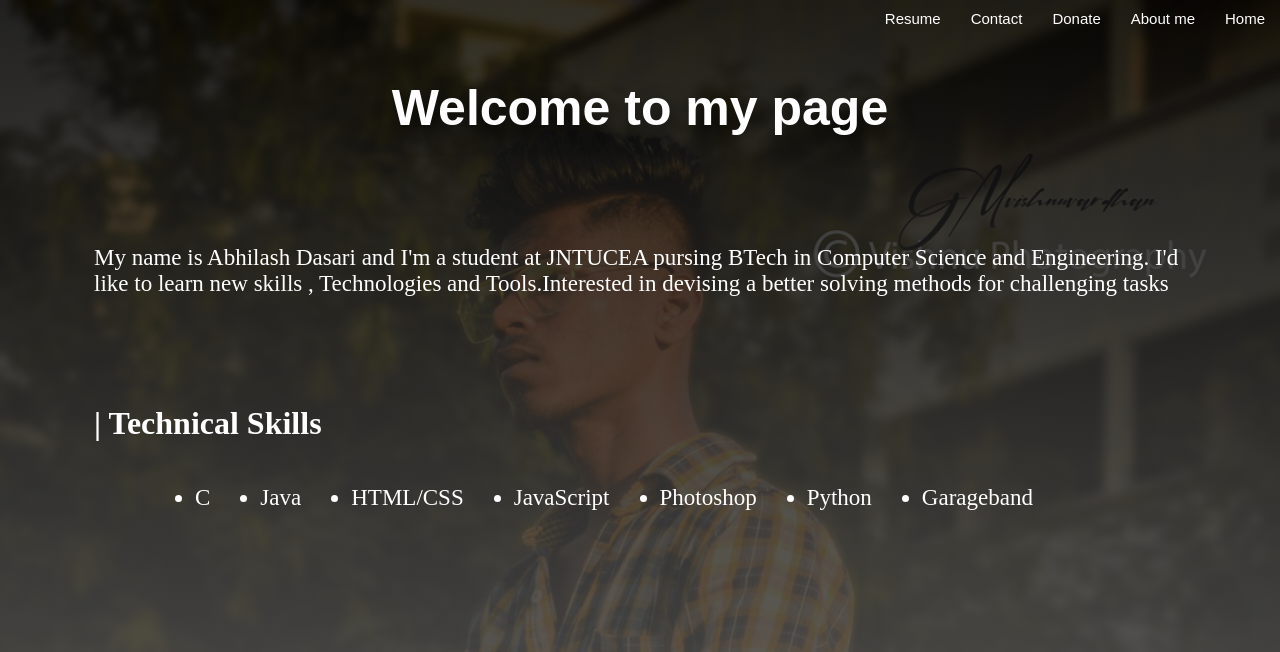
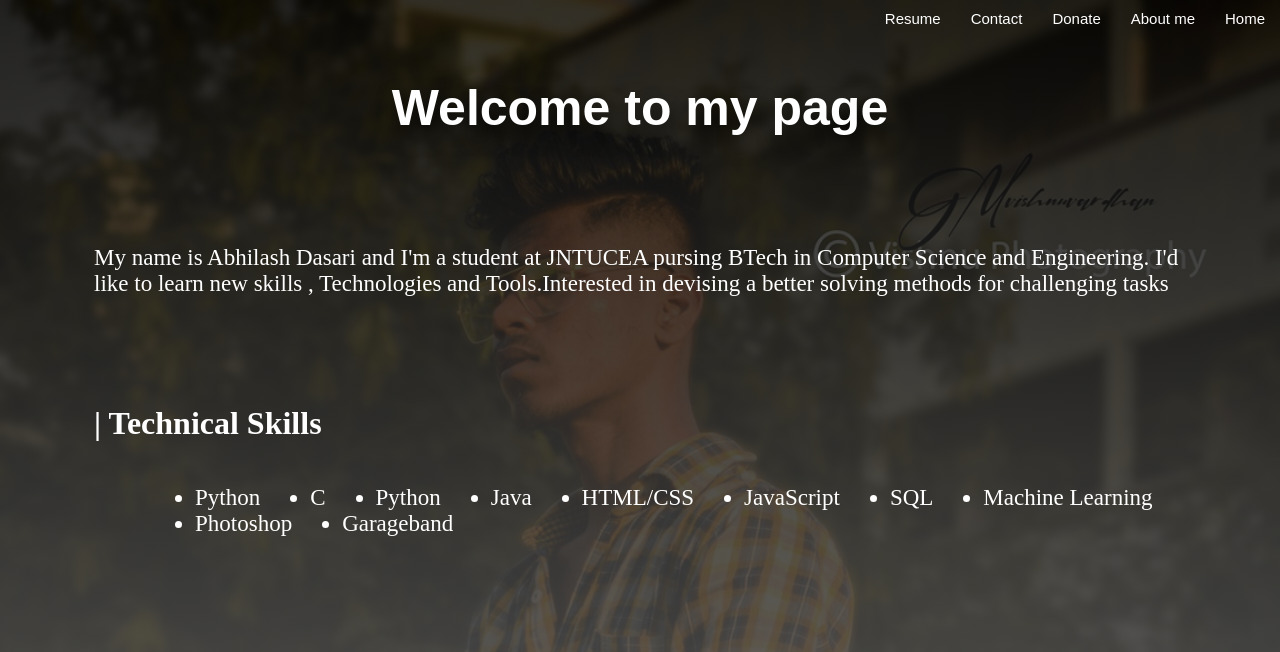
Before and after one commit to AbhilashDasari01/portfolio, a plain HTML site: page resources/html/aboutme.html in a window 1280 px wide. Shown: the top 652 px of the page. Drawn offline with Linux system fonts and the light colour scheme; a script that the page names is missing.

Commit message:
Update aboutme.html

```diff
--- a/resources/html/aboutme.html
+++ b/resources/html/aboutme.html
@@ -48,13 +48,17 @@
            <h1 class="skillstitle">| Technical Skills</h1>
           <div class="skills">
             <ul>
-                <li class="skillname">C</li>
+               <li class="skillname">Python</li>
+               <li class="skillname">C</li>
+               <li class="skillname">Python</li>
                <li class="skillname">Java</li>
-                <li class="skillname">HTML/CSS</li>
+               <li class="skillname">HTML/CSS</li>
                <li class="skillname">JavaScript</li>
+                 <li class="skillname">SQL</li>
+                 <li class="skillname">Machine Learning</li>
                <li class="skillname">Photoshop</li>
-               <li class="skillname">Python</li>
                <li class="skillname">Garageband</li>
+
 
             </ul>
 
```
